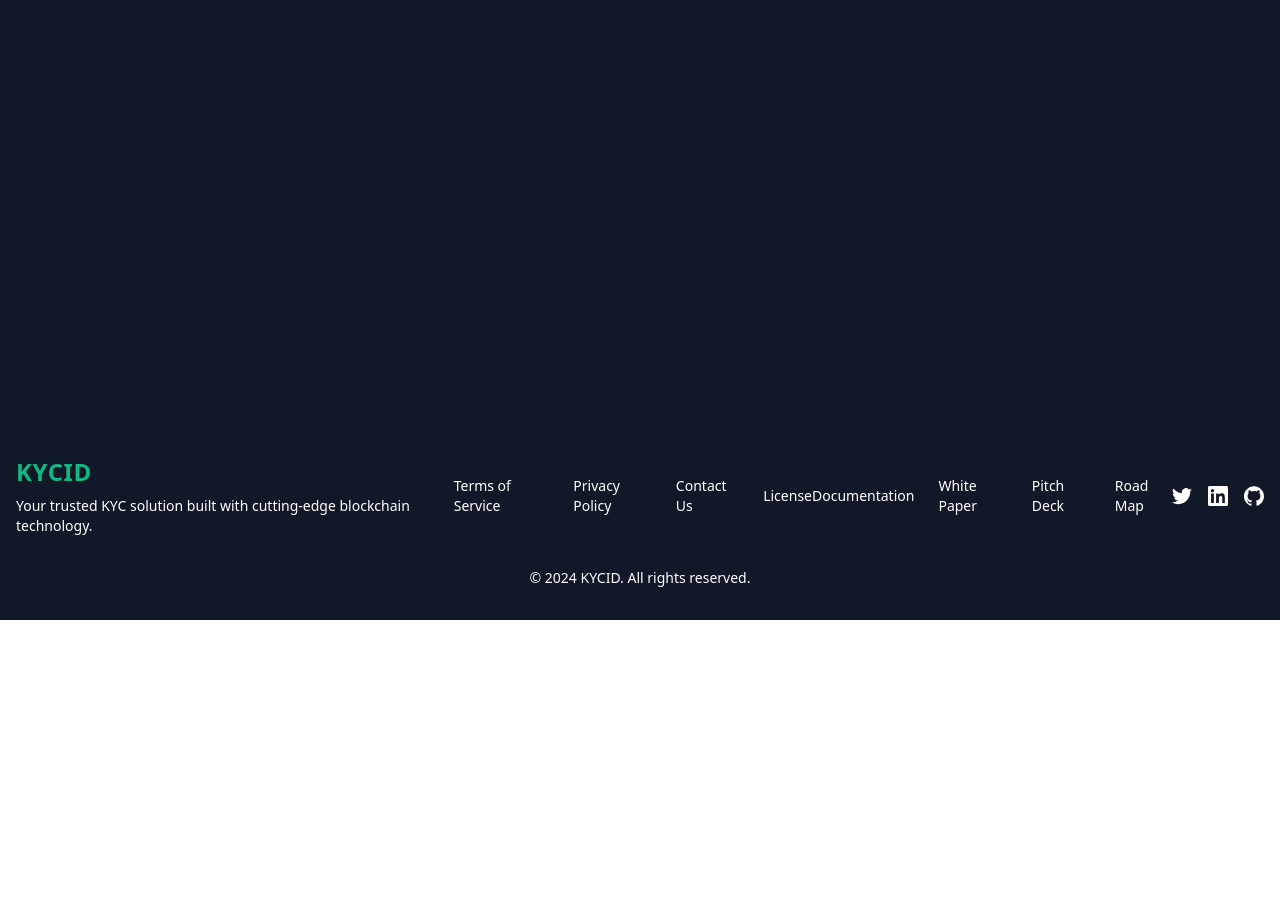
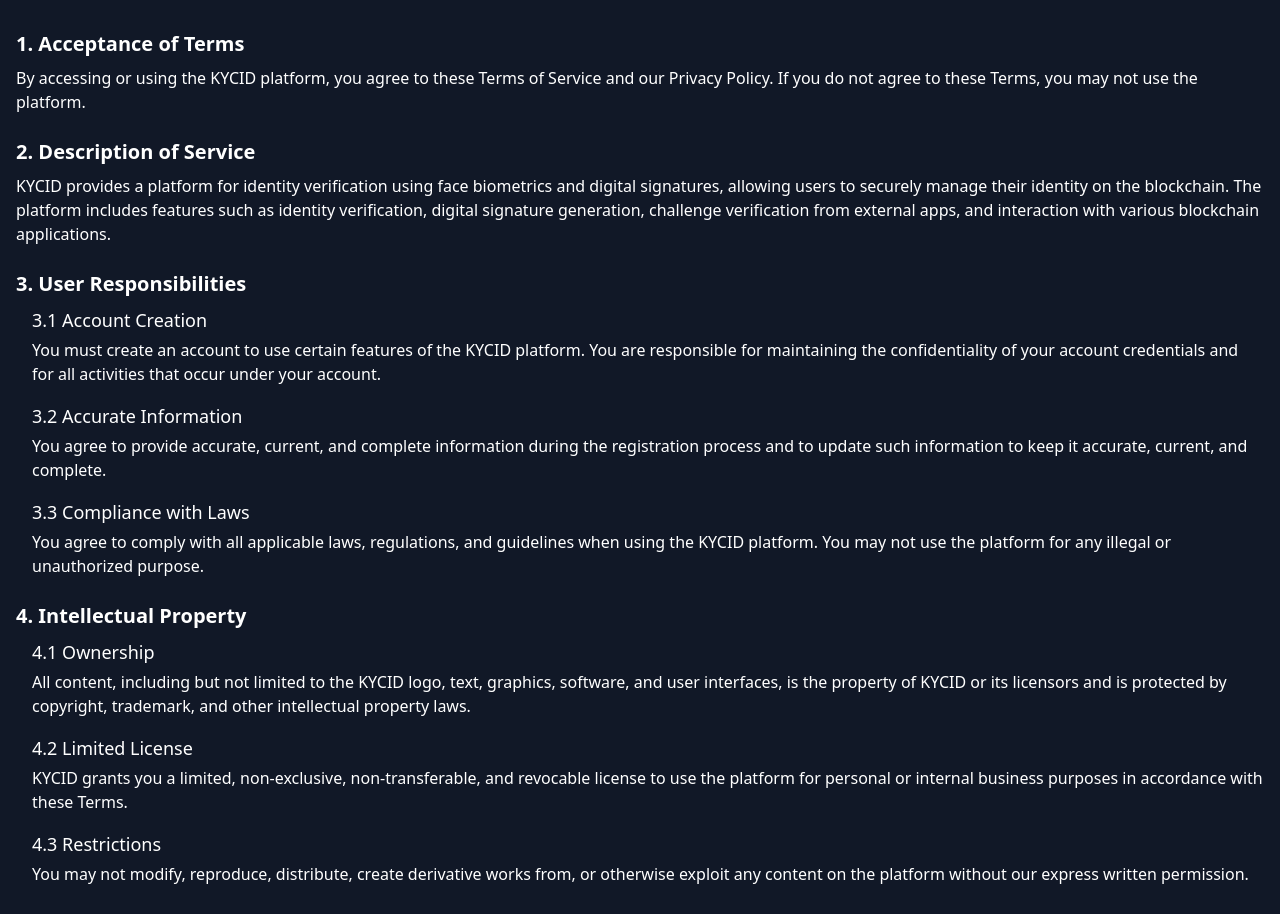
Before and after one commit to OsuwoJr/kycid, a SvelteKit app: page /terms in a window 1280 px wide. Shown: the part 180-1094 px from the top of the page. Before the commit the page ends 800 px from the top, so only its background shows below. Built offline with nearby package versions, Linux system fonts and the light colour scheme.

Commit message:
Update terms page

```diff
--- a/src/routes/terms/+page.svelte
+++ b/src/routes/terms/+page.svelte
@@ -1 +1,128 @@
-terms
+<script>
+    // You can add any necessary imports or logic here if needed
+</script>
+
+<div class="container mx-auto px-4 py-8 text-white">
+    <div class="text-center">
+        <h1 class="text-3xl font-bold mb-4">KYCID Terms of Service</h1>
+        <p class="text-sm text-gray-500">Effective Date: August 20, 2024</p>
+    </div>
+
+    <div class="mt-8 space-y-6">
+        <div>
+            <h2 class="text-xl font-semibold mb-2">1. Acceptance of Terms</h2>
+            <p>By accessing or using the KYCID platform, you agree to these Terms of Service and our Privacy Policy. If you do not agree to these Terms, you may not use the platform.</p>
+        </div>
+
+        <div>
+            <h2 class="text-xl font-semibold mb-2">2. Description of Service</h2>
+            <p>KYCID provides a platform for identity verification using face biometrics and digital signatures, allowing users to securely manage their identity on the blockchain. The platform includes features such as identity verification, digital signature generation, challenge verification from external apps, and interaction with various blockchain applications.</p>
+        </div>
+
+        <div>
+            <h2 class="text-xl font-semibold mb-2">3. User Responsibilities</h2>
+
+            <div class="ml-4">
+                <h3 class="text-lg font-medium mb-1">3.1 Account Creation</h3>
+                <p>You must create an account to use certain features of the KYCID platform. You are responsible for maintaining the confidentiality of your account credentials and for all activities that occur under your account.</p>
+
+                <h3 class="text-lg font-medium mb-1 mt-4">3.2 Accurate Information</h3>
+                <p>You agree to provide accurate, current, and complete information during the registration process and to update such information to keep it accurate, current, and complete.</p>
+
+                <h3 class="text-lg font-medium mb-1 mt-4">3.3 Compliance with Laws</h3>
+                <p>You agree to comply with all applicable laws, regulations, and guidelines when using the KYCID platform. You may not use the platform for any illegal or unauthorized purpose.</p>
+            </div>
+        </div>
+
+        <div>
+            <h2 class="text-xl font-semibold mb-2">4. Intellectual Property</h2>
+
+            <div class="ml-4">
+                <h3 class="text-lg font-medium mb-1">4.1 Ownership</h3>
+                <p>All content, including but not limited to the KYCID logo, text, graphics, software, and user interfaces, is the property of KYCID or its licensors and is protected by copyright, trademark, and other intellectual property laws.</p>
+
+                <h3 class="text-lg font-medium mb-1 mt-4">4.2 Limited License</h3>
+                <p>KYCID grants you a limited, non-exclusive, non-transferable, and revocable license to use the platform for personal or internal business purposes in accordance with these Terms.</p>
+
+                <h3 class="text-lg font-medium mb-1 mt-4">4.3 Restrictions</h3>
+                <p>You may not modify, reproduce, distribute, create derivative works from, or otherwise exploit any content on the platform without our express written permission.</p>
+            </div>
+        </div>
+
+        <div>
+            <h2 class="text-xl font-semibold mb-2">5. Privacy and Data Security</h2>
+            <p>Your privacy is important to us. Please refer to our Privacy Policy for information on how we collect, use, and protect your data. By using the KYCID platform, you consent to the collection and use of your data as described in the Privacy Policy.</p>
+        </div>
+
+        <div>
+            <h2 class="text-xl font-semibold mb-2">6. Termination of Service</h2>
+
+            <div class="ml-4">
+                <h3 class="text-lg font-medium mb-1">6.1 Termination by User</h3>
+                <p>You may terminate your account at any time by contacting us at <a href="mailto:support@kycid.com" class="text-blue-600">support@kycid.com</a>.</p>
+
+                <h3 class="text-lg font-medium mb-1 mt-4">6.2 Termination by KYCID</h3>
+                <p>We reserve the right to suspend or terminate your account or access to the platform at any time, without notice, for any reason, including but not limited to violation of these Terms, security concerns, or inactivity.</p>
+            </div>
+        </div>
+
+        <div>
+            <h2 class="text-xl font-semibold mb-2">7. Limitation of Liability</h2>
+
+            <div class="ml-4">
+                <h3 class="text-lg font-medium mb-1">7.1 Disclaimer of Warranties</h3>
+                <p>The KYCID platform is provided on an "as-is" and "as-available" basis. We make no warranties, express or implied, regarding the platform's performance, accuracy, reliability, or suitability for any particular purpose.</p>
+
+                <h3 class="text-lg font-medium mb-1 mt-4">7.2 Limitation of Liability</h3>
+                <p>To the fullest extent permitted by law, KYCID shall not be liable for any indirect, incidental, special, consequential, or punitive damages, or any loss of profits or revenues, whether incurred directly or indirectly, or any loss of data, use, goodwill, or other intangible losses, resulting from (i) your use or inability to use the platform; (ii) unauthorized access to or alteration of your transmissions or data; or (iii) any other matter relating to the platform.</p>
+            </div>
+        </div>
+
+        <div>
+            <h2 class="text-xl font-semibold mb-2">8. Dispute Resolution</h2>
+
+            <div class="ml-4">
+                <h3 class="text-lg font-medium mb-1">8.1 Governing Law</h3>
+                <p>These Terms shall be governed by and construed in accordance with the laws of [Your Jurisdiction], without regard to its conflict of law principles.</p>
+
+                <h3 class="text-lg font-medium mb-1 mt-4">8.2 Arbitration</h3>
+                <p>Any disputes arising out of or in connection with these Terms shall be resolved through binding arbitration in accordance with the rules of [Arbitration Association] in [Your Jurisdiction].</p>
+
+                <h3 class="text-lg font-medium mb-1 mt-4">8.3 Class Action Waiver</h3>
+                <p>You agree that any disputes shall be resolved on an individual basis, and you waive your right to participate in a class action lawsuit or class-wide arbitration.</p>
+            </div>
+        </div>
+
+        <div>
+            <h2 class="text-xl font-semibold mb-2">9. Changes to Terms</h2>
+            <p>KYCID reserves the right to modify these Terms at any time. Any changes will be effective immediately upon posting. Your continued use of the platform after the posting of the revised Terms constitutes your acceptance of such changes.</p>
+        </div>
+
+        <div>
+            <h2 class="text-xl font-semibold mb-2">10. Links to Documentation and Legal Pages</h2>
+
+            <div class="ml-4">
+                <p><a href="/documentation" class="text-blue-600">Documentation</a></p>
+                <p><a href="/whitepaper" class="text-blue-600">WhitePaper</a></p>
+                <p><a href="/pitchdeck" class="text-blue-600">Pitch Deck</a></p>
+                <p><a href="/license" class="text-blue-600">License</a></p>
+                <p><a href="/terms" class="text-blue-600">Terms</a></p>
+            </div>
+        </div>
+
+        <div>
+            <h2 class="text-xl font-semibold mb-2">11. Contact Information</h2>
+
+            <p>If you have any questions about these Terms, please contact us at:</p>
+            <div class="ml-4">
+                <p>Email: <a href="mailto:support@kycid.com" class="text-blue-600">support@kycid.com</a></p>
+                <p>Address: [Your Company Address]</p>
+            </div>
+        </div>
+
+        <div>
+            <h2 class="text-xl font-semibold mb-2">12. Entire Agreement</h2>
+            <p>These Terms, along with our Privacy Policy and any other legal notices published by KYCID, constitute the entire agreement between you and KYCID regarding the use of the platform. Any previous agreements, whether oral or written, are superseded by these Terms.</p>
+        </div>
+    </div>
+</div>
--- a/src/routes/whitepaper/+page.svelte
+++ b/src/routes/whitepaper/+page.svelte
@@ -0,0 +1 @@
+whitepaper
```
